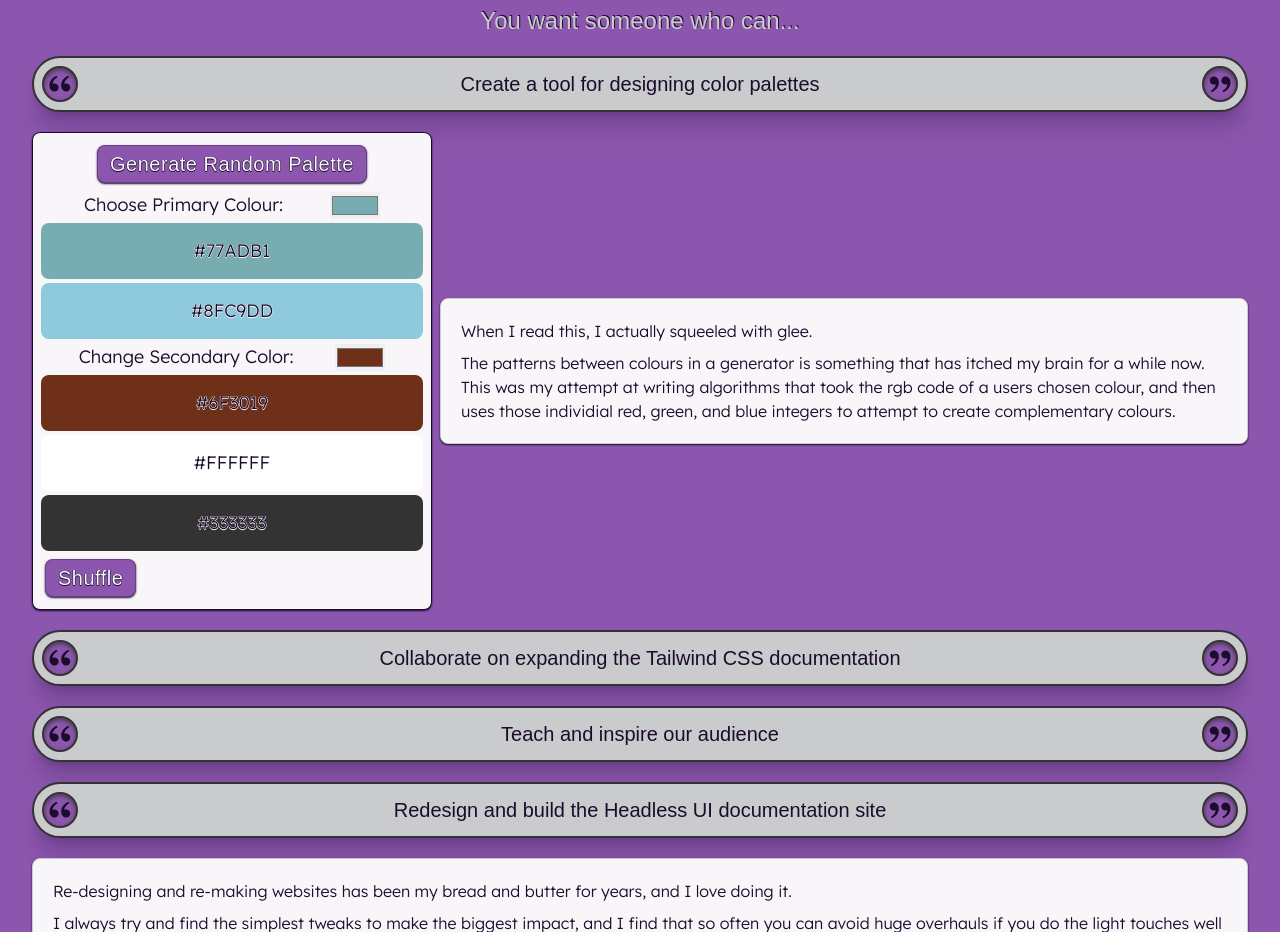
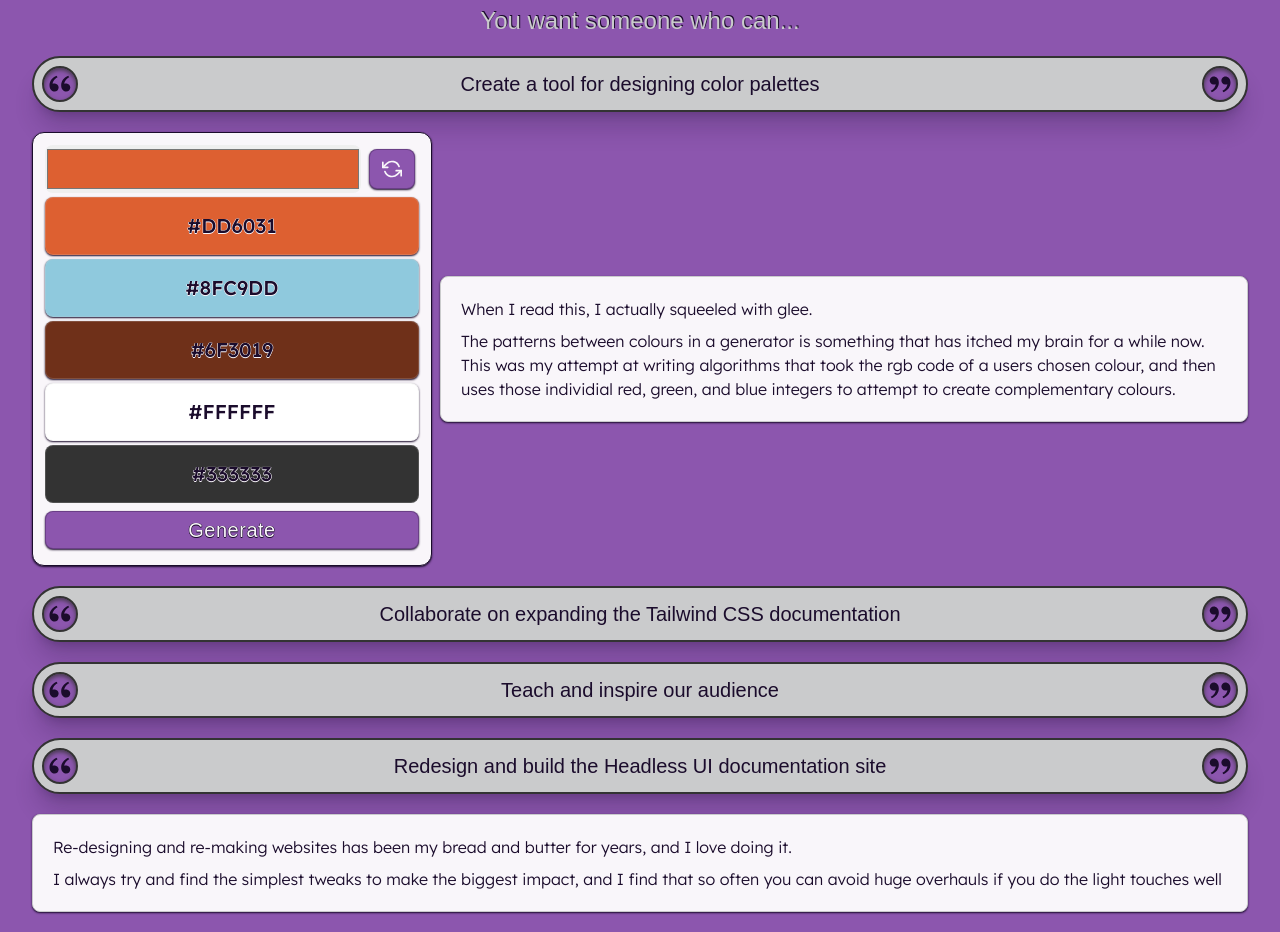
Before and after one commit to ellenuttley/aboutme, a Next.js app: page / in a window 1280 px wide. Shown: the part 940-1872 px from the top of the page. Built offline with nearby package versions, Linux system fonts and the light colour scheme; a web font is replaced by a local one.

Commit message:
styling edits - now looks good on all screen sizes

```diff
--- a/src/components/ColourPalette.tsx
+++ b/src/components/ColourPalette.tsx
@@ -1,6 +1,7 @@
 "use client";
 
 import React from "react";
+import { FiRefreshCcw } from "react-icons/fi";
 import { useState, ChangeEvent } from "react";
 
 // Define a type for the RGB color
@@ -21,7 +22,7 @@ const getRandomColor = (): string => {
 };
 
 function ColorPalette() {
-  const [primaryColor, setPrimary] = useState<string>(getRandomColor());
+  const [primaryColor, setPrimary] = useState<string>("#DD6031");
   const [whiteColor, setWhite] = useState<string>("#FFFFFF");
   const [blackColor, setBlack] = useState<string>("#333333");
   const [secondaryColor, setSecondary] = useState<string>("#6F3019");
@@ -215,41 +216,50 @@ function ColorPalette() {
     } as ChangeEvent<HTMLInputElement>);
   };
 
+  const [showNotification, setShowNotification] = useState(false);
+  const notification = "Hex code copied to clipboard!";
+
+    // const [lastClickedColor, setLastClickedColor] = useState("");
+
+  const copyToClipboard = (
+    hexCode: string,
+    event: React.MouseEvent<HTMLLabelElement>,
+  ) => {
+    navigator.clipboard.writeText(hexCode);
+    // setLastClickedColor(hexCode);
+    setShowNotification(true);
+    setTimeout(() => setShowNotification(false), 2000); // Hide notification after 2 seconds
+  };
+
   return (
     <>
-      <div className="w-dvh blackHeader *:size-fill flex flex-col gap-1 rounded-lg border border-tBlack bg-tWhite p-2 font-lexend text-lg uppercase shadow-sm shadow-tBlack *:place-content-center *:items-center *:justify-evenly  *:rounded-lg *:text-right">
-        <button className="button self-center" onClick={generateRandomPalette}>
-          Generate Random Palette
-        </button>
-
+      <div className="w-dvh blackHeader flex flex-col gap-1 rounded-xl border border-tBlack bg-tWhite p-1 md:p-3 font-lexend text-lg font-medium uppercase shadow-sm shadow-tBlack *:place-content-center *:items-center  *:justify-evenly *:rounded-lg ">
         <div className=" flex gap-1 *:place-content-center">
-          {" "}
-          <label className="text-balance normal-case">
-            Choose Primary Colour:
-          </label>
           <input
             type="color"
             value={primaryColor}
             onChange={handleColorChange}
             aria-label="Primary Color"
+            className="h-12 flex-grow cursor-pointer rounded-lg hover:border"
           />
+          <button className="button h-10 text-xl" onClick={handleColorShuffle}>
+            <FiRefreshCcw />
+          </button>
         </div>
-        <div
-          style={{ backgroundColor: primaryColor }}
-          className="*:size-fill flex flex-row gap-3 p-1 px-3 text-right *:min-h-12 *:place-content-center *:items-center"
-        >
-          <label>{primaryColor}</label>
+        <div style={{ backgroundColor: primaryColor }} className="colour">
+          <label onClick={(event) => copyToClipboard(primaryColor, event)}>
+            {primaryColor}
+
+          </label>
         </div>
 
-        <div
-          style={{ backgroundColor: transitionColor }}
-          className="*:size-fill flex flex-row gap-4 p-1 *:min-h-12 *:place-content-center "
-        >
-          {/* <input type="color" value={transitionColor}  disabled aria-label="Transition Color"/> */}
-          <label className="text-right">{transitionColor}</label>
+        <div style={{ backgroundColor: transitionColor }} className="colour">
+          <label onClick={(event) => copyToClipboard(transitionColor, event)}>
+            {transitionColor}
+          </label>
         </div>
 
-        <div className=" flex gap-1 *:place-content-center">
+        {/* <div className=" flex gap-1 *:place-content-center">
           <label className="text-balance normal-case">
             Change Secondary Color:
           </label>
@@ -259,33 +269,36 @@ function ColorPalette() {
             onChange={handleSecondaryColorChange}
             aria-label="Secondary Color"
           />
+        </div> */}
+
+        <div style={{ backgroundColor: secondaryColor }} className="colour">
+          <label onClick={(event) => copyToClipboard(secondaryColor, event)}>
+            {secondaryColor}
+          </label>
         </div>
 
-        <div
-          style={{ backgroundColor: secondaryColor }}
-          className="*:size-fill flex flex-row gap-4 p-1 *:min-h-12 *:place-content-center *:items-center"
-        >
-          <label>{secondaryColor}</label>
+        <div style={{ backgroundColor: whiteColor }} className="colour">
+          <label onClick={(event) => copyToClipboard(whiteColor, event)}>
+            {whiteColor}
+          </label>
         </div>
 
-        <div
-          style={{ backgroundColor: whiteColor }}
-          className="*:size-fill flex flex-row gap-4 p-1 *:min-h-12 *:place-content-center *:items-center"
-        >
-          {/* <input type="color" value={whiteColor} disabled aria-label="White Color"/> */}
-          <label>{whiteColor}</label>
+        <div style={{ backgroundColor: blackColor }} className="colour shadow-tWhite">
+          <label onClick={(event) => copyToClipboard(blackColor, event)}>
+            {blackColor}
+          </label>
         </div>
 
-        <div
-          style={{ backgroundColor: blackColor }}
-          className="*:size-fill flex flex-row gap-4 p-1 *:min-h-12 *:place-content-center *:items-center"
+        <button
+          className="button self-center text-center w-full"
+          onClick={generateRandomPalette}
         >
-          {/* <input type="color" value={blackColor} disabled aria-label="Black Color" className="border-black"/> */}
-          <label>{blackColor}</label>
-        </div>
-
-        <button className="button" onClick={handleColorShuffle}>
-          Shuffle
+          Generate
+        {showNotification && (
+          <div className="absolute left-1 font-lexend font-light rounded bg-tTransition px-2 py-1 text-center text-sm normal-case text-tBlack shadow-md">
+            Hex code copied to clipboard
+          </div>
+        )}
         </button>
       </div>
     </>
```
